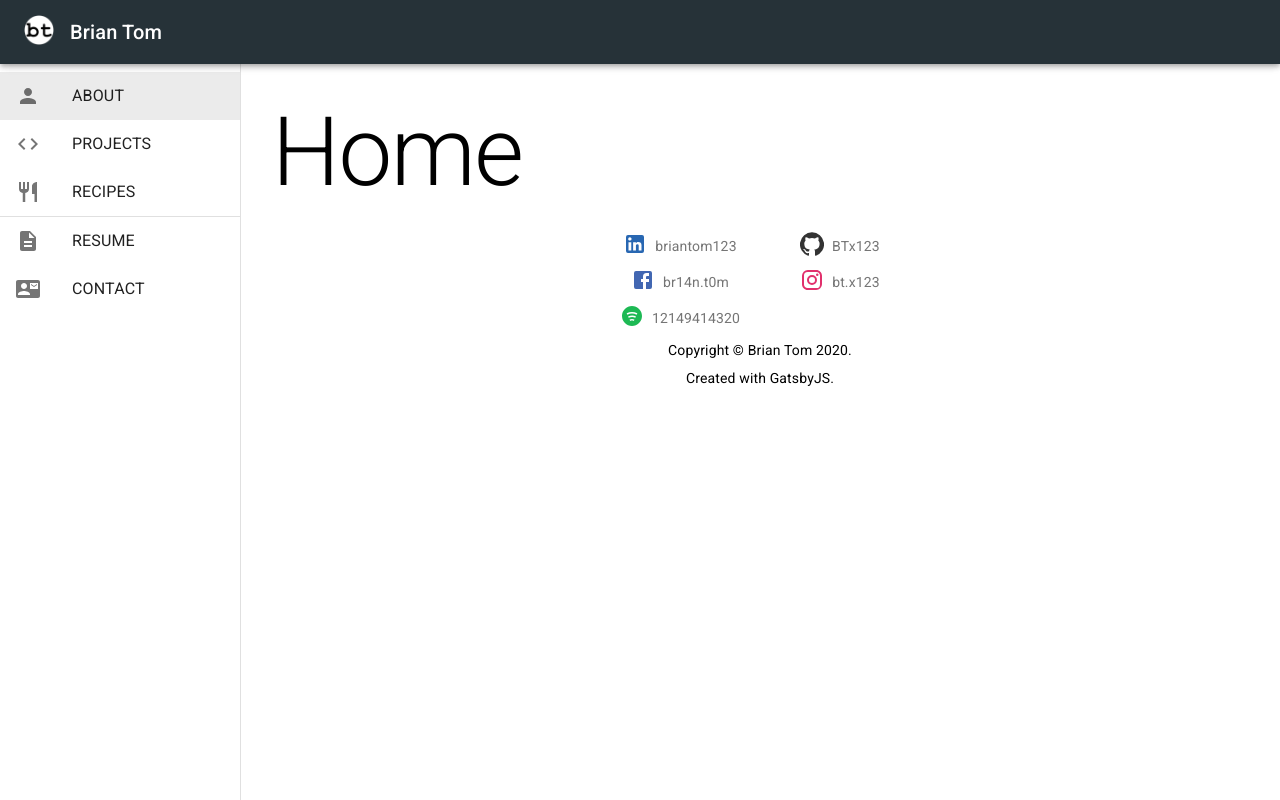
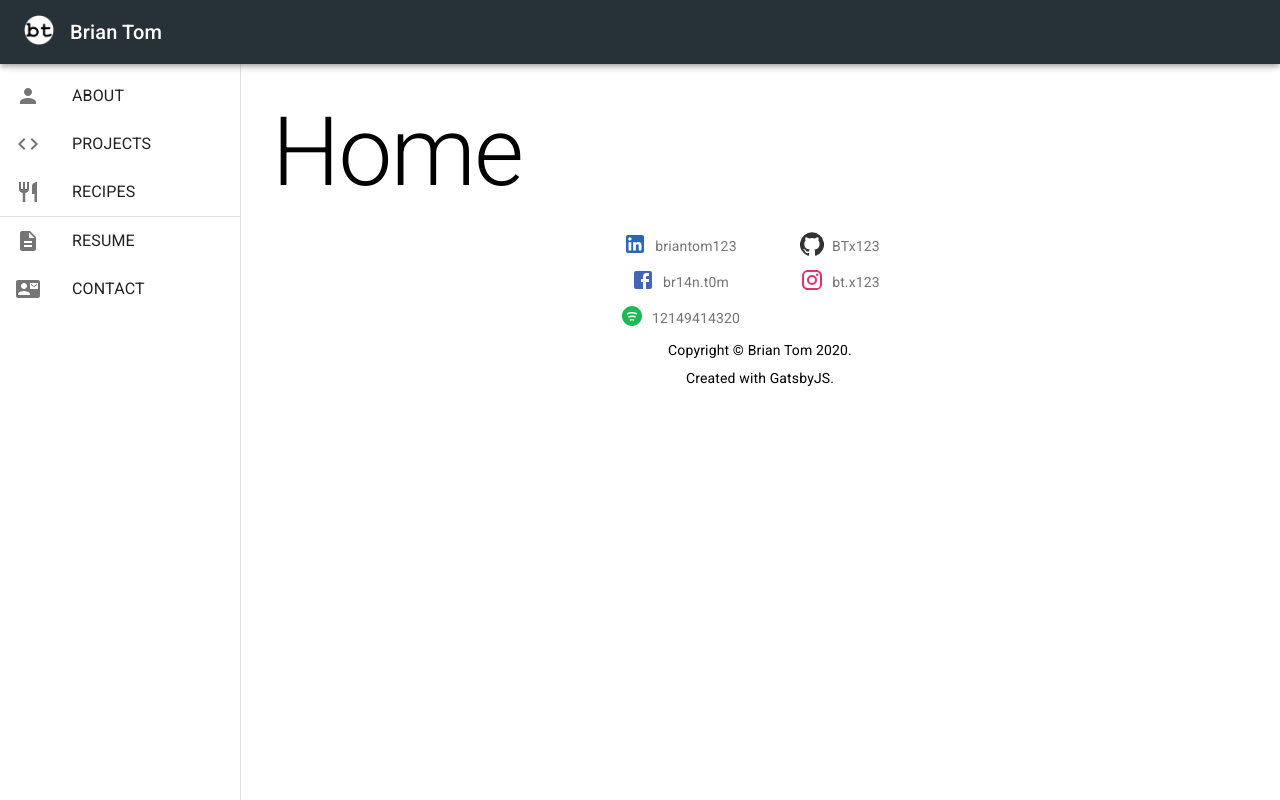
Before and after one commit to BTx123/BTx123.github.io, a Gatsby site: page / in a window 1280 px wide. Built offline with nearby package versions, Linux system fonts and the light colour scheme; Gatsby itself is replaced by a stand-in of ours.

Commit message:
Remove active selected and extra styling

```diff
--- a/src/components/layout.js
+++ b/src/components/layout.js
@@ -47,7 +47,6 @@ const useStyles = makeStyles((theme) => ({
   },
   appBar: {
     zIndex: theme.zIndex.modal + 1, // show appbar on top of drawer when opened
-    position: "fixed",
   },
   menuButton: {
     marginRight: theme.spacing(2),
@@ -87,8 +86,6 @@ const Layout = ({ children }) => {
 
   // State for mobile view
   const [mobileOpen, setMobileOpen] = React.useState(false);
-  // State for selected list item
-  const [selectedIndex, setSelectedIndex] = React.useState(0);
 
   const handleDrawerToggle = (open) => (event) => {
     if (
@@ -98,10 +95,6 @@ const Layout = ({ children }) => {
       return;
     }
     setMobileOpen(open);
-  };
-
-  const handleListItemClick = (event, index) => {
-    setSelectedIndex(index);
   };
 
   const logo = useStaticQuery(graphql`
@@ -126,13 +119,7 @@ const Layout = ({ children }) => {
       <List onClick={handleDrawerToggle(false)}>
         {sections.map((text, index) => (
           <React.Fragment key={text}>
-            <ListItem
-              button
-              selected={selectedIndex === index}
-              onClick={(event) => handleListItemClick(event, index)}
-              component={Link}
-              to={`/${text}`}
-            >
+            <ListItem button component={Link} to={`/${text}`}>
               <ListItemIcon>
                 {(() => {
                   switch (index) {
```
